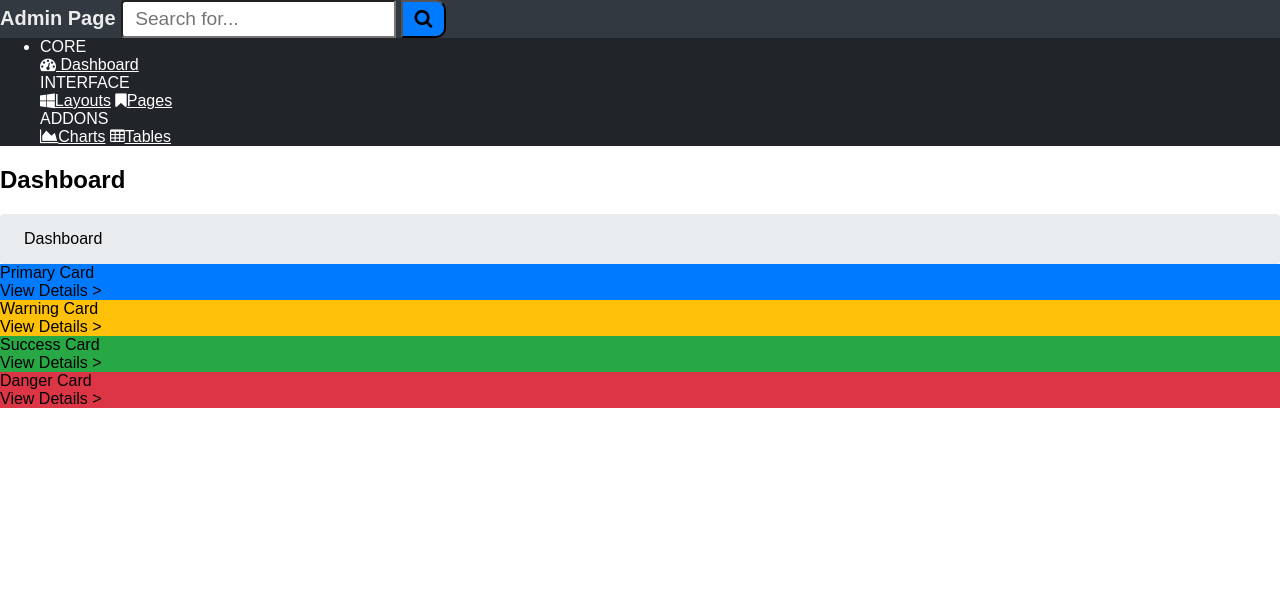
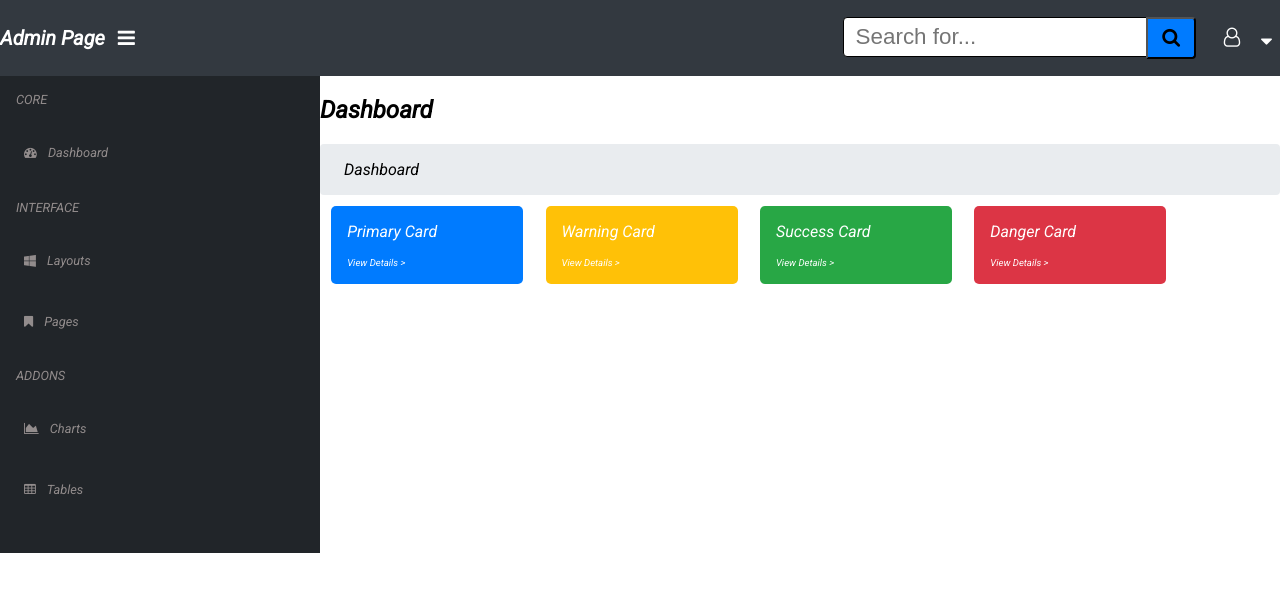
Before and after one commit to djidji3/project-css3-002-admin-template, a plain HTML site: page index.html in a window 1280 px wide. Drawn offline with Linux system fonts and the light colour scheme.

Commit message:
veglegisites-elotti-allapot

```diff
--- a/css/main.css
+++ b/css/main.css
@@ -0,0 +1,262 @@
+    /* google fonts */
+
+@import url('https://fonts.googleapis.com/css2?family=Roboto:ital@1&display=swap');
+
+/* all varables */
+
+:root {
+    --blue: rgb(0, 123, 255);
+    --blue-dark: rgb(6, 77, 153);
+    --yellow: rgb(255, 193, 7);
+    --yellow-dark: rgb(175, 134, 10);
+    --green: rgb(40, 167, 69);
+    --green-dark: rgb(26, 110, 45);
+    --red: rgb(220, 53, 69);
+    --red-dark: rgb(143, 29, 41);
+    --white: rgb(255, 255, 255);
+    --gray: rgb(146, 140, 140);
+    --default-font-size: 16px;
+    --container-width: 1280px;
+}
+
+
+/* all */
+
+html {
+    font-size: var(--default-font-size);
+}
+
+body {
+    margin: 0;
+    font-family: 'Roboto', sans-serif;
+}
+
+* {
+    box-sizing: border-box;
+}
+
+
+/* header */
+
+.header__dark {
+    display: flex;
+    justify-content: space-between;
+    background-color: rgb(51, 57, 64);
+    color: rgb(236, 236, 236);
+    align-items: center;
+    color: var(--white);
+}
+
+.header__title {
+    font-size: 1.25rem;
+}
+
+.header__search {
+    display: inline;
+    font-size: 1.2rem;
+}
+
+
+/* search */
+
+.search__input {
+    box-sizing: border-box;
+    border-radius: 4px 0 0 4px;
+    font-size: 1.4rem;
+    padding: .375rem .75rem;
+    margin-right: 0;
+    border: 1px solid black;
+    transition: border .15s;
+}
+
+.search__input:hover {
+    border: 1px solid rgb(128, 189, 255);
+}
+
+.search__btn {
+    background-color: rgb(0, 123, 255);
+    font-size: 1.2rem;
+    border-radius: 0 4px 4px 0;
+    margin-left: 0;
+    position: relative;
+    left: -15px;
+}
+
+
+/* main > aside > nav*/
+
+.main {
+    display: flex;
+}
+
+.main__aside {
+    flex-basis: 25vw;
+    margin: 0;
+    padding: 0;
+    font-size: 1rem;
+}
+
+.main__nav {
+    flex-direction: column;
+    background-color: rgb(33, 37, 41);
+    color: var(--gray);
+}
+
+.content {
+    flex-direction: row;
+}
+
+.nav__ul {
+    margin-top: 0;
+    font-size: .7rem;
+    list-style: none;
+    padding: 2.5rem;
+}
+
+@media(min-width: 700px) {
+    .nav__ul {
+        padding: 1rem;
+    }
+}
+
+.nav__ul li {
+    font-size: .8rem;
+    margin-bottom: 2rem;
+}
+
+.nav__ul li a {
+    color: var(--gray);
+    text-decoration: none;
+    display: none;
+}
+
+@media(min-width: 700px) {
+    .nav__ul li a {
+        display: inline;
+        flex-basis: 10vw;
+        padding: 0;
+    }
+}
+
+.nav__ul a:hover {
+    color: var(--white);
+}
+
+.nav__ul li i:hover {
+    color: var(--white);
+}
+
+.nav__a {
+    color: white;
+    text-decoration: none;
+    display: inline;
+    margin: 1rem;
+}
+
+.nav__items {
+    margin: 1rem auto;
+    position: relative;
+    display: flex;
+    flex-direction: column;
+    flex-flow: wrap;
+    flex: 0 1 auto;
+    align-items: center;
+}
+
+
+/* section - content */
+
+.main__breadcrumb {
+    background-color: rgb(233, 236, 239);
+    border-radius: .25rem;
+    padding: 1rem 1.5rem;
+    display: block;
+}
+
+
+/* content */
+
+.content {
+    flex-basis: 75vw;
+}
+
+
+/*  cards */
+
+.fa {
+    margin: .5rem;
+}
+
+.card__top {
+    border-radius: .25rem .25rem 0 0;
+}
+
+.card__bottom {
+    border-radius: 0 0 .25rem .25rem;
+}
+
+.main__card--blue {
+    background-color: var(--blue);
+    transition: background-color .3s;
+}
+
+.main__card--blue:hover {
+    background-color: var(--blue-dark);
+}
+
+.main__card--yellow {
+    background-color: var(--yellow);
+    transition: background-color .3s;
+}
+
+.main__card--yellow:hover {
+    background-color: var(--yellow-dark);
+}
+
+.main__card--green {
+    background-color: var(--green);
+    transition: background-color .3s;
+}
+
+.main__card--green:hover {
+    background-color: var(--green-dark);
+}
+
+.main__card--red {
+    background-color: var(--red);
+    transition: background-color .3s;
+}
+
+.main__card--red:hover {
+    background-color: var(--red-dark);
+}
+
+.main__cards {
+    display: flex;
+    flex-direction: row;
+    flex-flow: wrap;
+    flex: 0 1 auto;
+    position: relative;
+    margin: 0 0px;
+}
+
+.main__card {
+    position: relative;
+    flex: 0 0 100%;
+    max-width: 100%;
+    padding: 1rem;
+    border-radius: 5px;
+    margin: .1rem;
+    color: var(--white);
+}
+
+@media(min-width: 700px) {
+    .main__card {
+        flex: 0 0 20%;
+        max-width: 20%;
+        margin: .7rem;
+    }
+    .card__bottom {
+        font-size: .6rem;
+        margin-top: 1rem;
+    }
--- a/index.html
+++ b/index.html
@@ -6,140 +6,64 @@
     <meta name="viewport" content="width=device-width, initial-scale=1.0">
     <link rel="stylesheet" href="/css/font-awesome-4.7.0/css/font-awesome.min.css">
     <link rel="stylesheet" href="/css/main.css">
-    <title>Document</title>
-    <style>
-        /* all varables */
+    <title>Admin Page</title>
 
-         :root {
-            --blue: rgb(0, 123, 255);
-            --yellow: rgb(255, 193, 7);
-            --green: rgb(40, 167, 69);
-            --red: rgb(220, 53, 69);
-            --white: rgb(255, 255, 255);
-            --default-font-size: 16px;
-            --container-width: 1280px;
-        }
-        /* all */
+</head>
 
-        html {
-            font-size: var(--default-font-size);
-        }
-
-        body {
-            margin: 0;
-            font-family: Arial, Helvetica, sans-serif;
-        }
-
-        * {
-            box-sizing: border-box;
-        }
-        /* header */
-
-        .header__dark {
-            background-color: rgb(51, 57, 64);
-            color: rgb(236, 236, 236);
-        }
-
-        .header__title {
-            display: inline;
-            font-size: 1.25rem;
-        }
-
-        .header__search {
-            display: inline;
-        }
-        /* search */
-
-        .search__input {
-            border-radius: 4px 0 0 4px;
-            padding: .375rem .75rem;
-            font-size: 1.2rem;
-        }
-
-        .search__btn {
-            background-color: rgb(0, 123, 255);
-            padding: .375rem .75rem;
-            font-size: 1.2rem;
-            border-radius: 0 10px 10px 0;
-        }
-        /* main > aside > nav*/
-
-        .main__nav {
-            background-color: rgb(33, 37, 41);
-            color: white;
-        }
-
-        .nav__ul {
-            margin-top: 0;
-        }
-
-        .nav__a {
-            color: white;
-        }
-        /* section */
-
-        .main__breadcrumb {
-            background-color: rgb(233, 236, 239);
-            border-radius: .25rem;
-            padding: 1rem 1.5rem;
-        }
-
-        .card__top {
-            border-radius: .25rem .25rem 0 0;
-        }
-
-        .card__bottom {
-            border-radius: 0 0 .25rem .25rem;
-        }
-
-        .main__card--blue {
-            background-color: var(--blue);
-        }
-
-        .main__card--yellow {
-            background-color: var(--yellow);
-        }
-
-        .main__card--green {
-            background-color: var(--green);
-        }
-
-        .main__card--red {
-            background-color: var(--red);
-        }
-    </style>
-</head>
-<!-- header -->
 <header class="header__dark">
     <h3 class="header__title">
-        Admin Page
+        Admin Page <i class="fa fa-bars" aria-hidden="true"></i>
     </h3>
     <div class="header__search">
         <input class="search__input" type="text" placeholder="Search for...">
         <button class="search__btn"><i class="fa fa-search" aria-hidden="true"></i></button>
+        <i class="fa fa-user-o" aria-hidden="true"></i>
+        <i class="fa fa-sort-desc" aria-hidden="true"></i>
     </div>
+</header>
 
-</header>
-<!-- /header -->
 
-<!-- main -->
-<main>
-    <aside>
+
+<main class="main">
+
+    <aside class="main__aside">
         <nav class="main__nav">
             <ul class="nav__ul">
+
                 <li>
-                    <header>CORE</header>
-                    <a class="nav__a" href=""><i class="fa fa-tachometer" aria-hidden="true"></i> Dashboard</a>
-                    <header>INTERFACE</header>
-                    <a class="nav__a" href=""><i class="fa fa-windows" aria-hidden="true"></i>Layouts</a>
-                    <a class="nav__a" href=""><i class="fa fa-bookmark" aria-hidden="true"></i>Pages</a>
-                    <header>ADDONS</header>
-                    <a class="nav__a" href=""><i class="fa fa-area-chart" aria-hidden="true"></i></i>Charts</a>
-                    <a class="nav__a" href=""><i class="fa fa-table" aria-hidden="true"></i>Tables</a>
+                    <a href="">CORE</a>
                 </li>
+                <li>
+                    <i class="fa fa-tachometer" aria-hidden="true"></i>
+                    <a href="">Dashboard</a>
+                </li>
+                <li>
+                    <a href="">INTERFACE</a>
+                </li>
+                <li>
+                    <i class="fa fa-windows" aria-hidden="true"></i>
+                    <a href="">Layouts</a>
+                </li>
+                <li>
+                    <i class="fa fa-bookmark" aria-hidden="true"></i>
+                    <a href="">Pages</a>
+                </li>
+                <li>
+                    <a href="">ADDONS</a>
+                </li>
+                <li>
+                    <i class="fa fa-area-chart" aria-hidden="true"></i>
+                    <a href="">Charts</a>
+                </li>
+                <li>
+                    <i class="fa fa-table" aria-hidden="true"></i>
+                    <a href="">Tables</a>
+                </li>
+
             </ul>
         </nav>
     </aside>
+
     <section class="content">
         <h1>Dashboard</h1>
         <div class="main__breadcrumb">Dashboard</div>
@@ -147,7 +71,7 @@
 
             <div class="main__card main__card--blue">
                 <div class="card__top">Primary Card</div>
-                <div class="card__bottom">View Details ></div>
+                <div class="card__bottom">View Details > </div>
             </div>
 
             <div class="main__card main__card--yellow">
@@ -173,7 +97,6 @@
 
 
 </main>
-<!-- /main -->
 
 
 <body>
```
Also changed, not shown: 1 other file.
